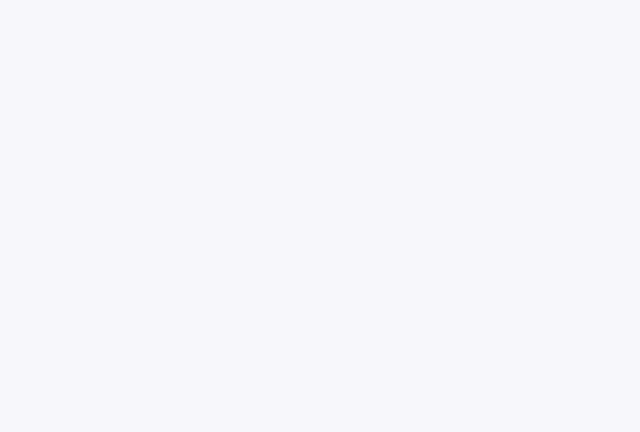
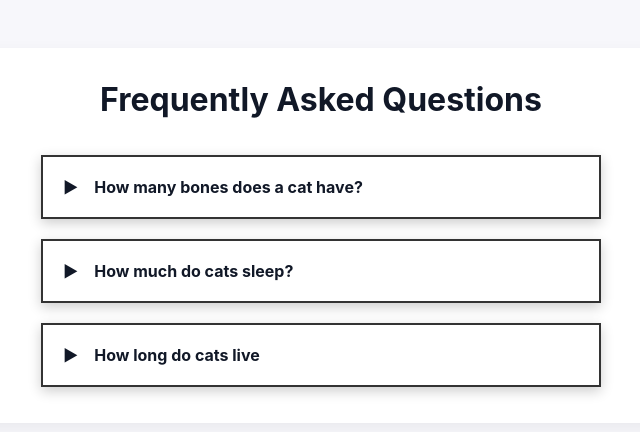
Before and after one commit to evgenyvinnik/ReactPractice, a React (Vite) app: page /faq in a window 1280 px wide. Before the commit this address had no page. Shown: the top 432 px of the page, without its empty margins (319-959 px from the left). Built offline with nearby package versions, Linux system fonts and the light colour scheme.

Commit message:
Implemented FAQ JSX + CSS

```diff
--- a/src/App.jsx
+++ b/src/App.jsx
@@ -3,6 +3,7 @@ import { Routes, Route } from "react-router-dom";
 import Home from "./pages/Home";
 import MemoryGame from "./pages/memory_game/MemoryGame";
 import UndoableCounter from "./pages/undoable_counter/UndoableCounter";
+import Faq from "./pages/faq/Faq";
 
 export default function App() {
   return (
@@ -10,6 +11,7 @@ export default function App() {
       <Route path="/" element={<Home />} />
       <Route path="/memory_game" element={<MemoryGame />} />
       <Route path="/undoable_counter" element={<UndoableCounter />} />
+      <Route path="/faq" element={<Faq />} />
     </Routes>
   );
 }
--- a/src/pages/Home.jsx
+++ b/src/pages/Home.jsx
@@ -1,5 +1,5 @@
-import React from 'react'
-import { Link } from 'react-router-dom'
+import React from "react";
+import { Link } from "react-router-dom";
 
 export default function Home() {
   return (
@@ -11,7 +11,10 @@ export default function Home() {
         <li>
           <Link to="/undoable_counter">Undoable Counter</Link>
         </li>
+        <li>
+          <Link to="/faq">Frequenty Asked Questions</Link>
+        </li>
       </ul>
     </main>
-  )
+  );
 }
--- /dev/null
+++ b/src/pages/faq/Faq.jsx
@@ -0,0 +1,57 @@
+import React, { useState } from "react";
+import "./styles.css";
+
+function Question({ value }) {
+  const { question, answer } = value;
+  console.log("question", question);
+  console.log("answer", answer);
+  const [expanded, setExpanded] = useState(false);
+
+  const onClick = () => {
+    setExpanded(!expanded);
+  };
+
+  return (
+    <div className="entry" onClick={onClick}>
+      <div className="question">
+        <div className="question-marker">{expanded ? "▼" : "▶"}</div>
+        <div className="question-text">{question}</div>
+      </div>
+      {expanded ? <div className="answer">{answer}</div> : null}
+    </div>
+  );
+}
+
+function List({ data }) {
+  return (
+    <div className="list">
+      {data.map((value, index) => (
+        <Question value={value} key={index} />
+      ))}
+    </div>
+  );
+}
+
+export default function Faq() {
+  const data = [
+    {
+      question: "How many bones does a cat have?",
+      answer: "A cat has 230 bones - 6 more than a human",
+    },
+    {
+      question: "How much do cats sleep?",
+      answer: "The average cat sleeps 12-16 hours per day",
+    },
+    {
+      question: "How long do cats live",
+      answer:
+        "Outdoor cats live 5 years on average. Indoor\ncats live 15 years on average.",
+    },
+  ];
+  return (
+    <main className="container">
+      <h1 className="header">Frequently Asked Questions</h1>
+      <List data={data} />
+    </main>
+  );
+}
--- /dev/null
+++ b/src/pages/faq/styles.css
@@ -0,0 +1,40 @@
+.container {
+  max-width: 900px;
+  margin: 48px auto;
+  padding: 16px;
+  background: var(--card);
+  border-radius: 8px;
+  box-shadow: 0 6px 18px rgba(0, 0, 0, 0.06);
+}
+
+.list {
+  min-width: 500px;
+  width: 700px;
+  max-width: 600px;
+}
+
+.entry {
+  cursor: pointer;
+  margin: 20px;
+  padding: 20px;
+  border: 2px solid #333;
+  box-shadow: 0 4px 12px rgba(0, 0, 0, 0.2);
+  display: flex;
+  flex-direction: column;
+}
+
+.question-marker {
+  font-weight: bolder;
+}
+.question-text {
+  font-weight: bold;
+}
+.question {
+  display: flex;
+  flex-direction: row;
+  gap: 16px;
+}
+
+.answer {
+  font-weight: 500;
+}
```
